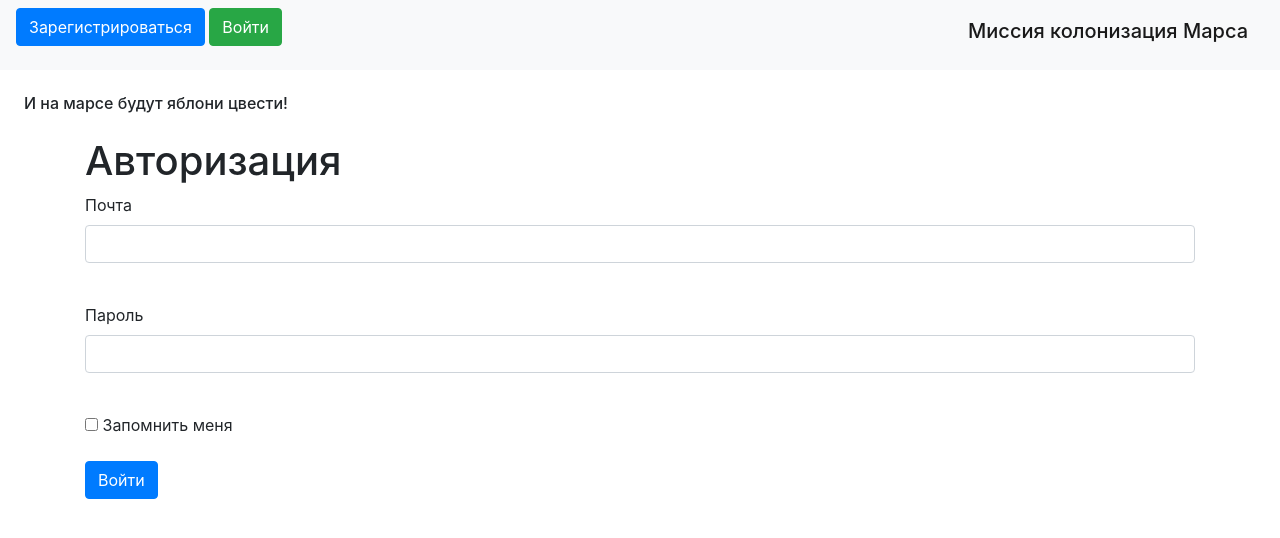
After one commit to alinaramilevna/sqlachemy_task_solution, a Flask app: page /login in a window 1280 px wide. The commit adds this page. Shown: the top 538 px of the page. Run offline with Flask 3, Linux system fonts and the light colour scheme; some libraries are stand-ins or nearby versions.

Commit message:
авторизация есть теперь :)))

```diff
--- a/data/__all_models.py
+++ b/data/__all_models.py
@@ -1,2 +1,3 @@
 from . import users
 from . import news
+from . import departaments
--- a/data/users.py
+++ b/data/users.py
@@ -1,11 +1,11 @@
 import datetime
 import sqlalchemy
 from .db_session import SqlAlchemyBase
-from sqlalchemy import orm
+from flask_login import UserMixin
 from werkzeug.security import generate_password_hash, check_password_hash
 
 
-class User(SqlAlchemyBase):
+class User(SqlAlchemyBase, UserMixin):
     __tablename__ = 'users'
 
     id = sqlalchemy.Column(sqlalchemy.Integer,
--- /dev/null
+++ b/forms/login_form.py
@@ -0,0 +1,9 @@
+from flask_wtf import FlaskForm
+from wtforms import PasswordField, SubmitField, EmailField, BooleanField
+from wtforms.validators import DataRequired
+
+class LoginForm(FlaskForm):
+    email = EmailField('Почта', validators=[DataRequired()])
+    password = PasswordField('Пароль', validators=[DataRequired()])
+    remember_me = BooleanField('Запомнить меня')
+    submit = SubmitField('Войти')
--- a/main.py
+++ b/main.py
@@ -1,14 +1,25 @@
 import datetime
 import json
 
-from flask import Flask, render_template, redirect
+from flask import Flask, render_template, redirect, make_response, request, session
 from data import db_session
+from data.departaments import Department
 from data.users import User
 from data.news import News
+from forms.login_form import LoginForm
 from forms.user import RegisterForm
+from flask_login import LoginManager, login_user
 
 app = Flask(__name__)
 app.config['SECRET_KEY'] = 'yandexlyceum_secret_key'
+login_manager = LoginManager()
+login_manager.init_app(app)
+
+
+@login_manager.user_loader
+def load_user(user_id):
+    db_sess = db_session.create_session()
+    return db_sess.query(User).get(user_id)
 
 
 def main():
@@ -44,14 +55,26 @@
         return redirect('/login')
     return render_template('register.html', title='Регистрация', form=form)
 
+@app.route('/login', methods=['GET', 'POST'])
+def login():
+    form = LoginForm()
+    if form.validate_on_submit():
+        db_sess = db_session.create_session()
+        user = db_sess.query(User).filter(User.email == form.email.data).first()
+        if user and user.check_password(form.password.data):
+            login_user(user, remember=form.remember_me.data)
+            return redirect("/")
+        return render_template('login.html',
+                               message="Неправильный логин или пароль",
+                               form=form)
+    return render_template('login.html', title='Авторизация', form=form)
 
 @app.route('/')
 @app.route('/index')
 def index():
     db_sess = db_session.create_session()
     news = db_sess.query(News).all()
-    return redirect('/register')
-    # return render_template("index.html", news=news)
+    return render_template("index.html", news=news)
 
 
 if __name__ == '__main__':
--- a/templates/base.html
+++ b/templates/base.html
@@ -15,6 +15,14 @@
 
 <header>
     <nav class="navbar navbar-light bg-light">
+        {% if current_user.is_authenticated %}
+        <a class="navbar-brand" href="/logout">{{ current_user.name }}</a>
+        {% else %}
+        <p>
+            <a class="btn btn-primary " href="/register">Зарегистрироваться</a>
+            <a class="btn btn-success" href="/login">Войти</a>
+        </p>
+        {% endif %}
         <h1 class="navbar-brand" href="#">Миссия колонизация Марса</h1>
     </nav>
 </header>
--- /dev/null
+++ b/templates/login.html
@@ -0,0 +1,29 @@
+{% extends "base.html" %}
+
+{% block content %}
+    <h1>Авторизация</h1>
+    <form action="" method="post">
+        {{ form.hidden_tag() }}
+        <p>
+            {{ form.email.label }}<br>
+            {{ form.email(class="form-control", type="email") }}<br>
+            {% for error in form.email.errors %}
+                <div class="alert alert-danger" role="alert">
+                    {{ error }}
+                </div>
+            {% endfor %}
+        </p>
+        <p>
+            {{ form.password.label }}<br>
+            {{ form.password(class="form-control", type="password") }}<br>
+            {% for error in form.password.errors %}
+                <div class="alert alert-danger" role="alert">
+                    {{ error }}
+                </div>
+            {% endfor %}
+        </p>
+        <p>{{ form.remember_me() }} {{ form.remember_me.label }}</p>
+        <p>{{ form.submit(type="submit", class="btn btn-primary") }}</p>
+        <div>{{ message }}</div>
+    </form>
+{% endblock %}
```
Also changed, not shown: data/departaments.py (added, +19 -0 lines), db/users.db.
